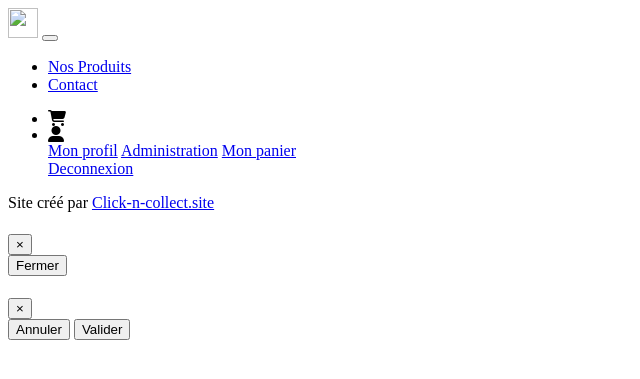
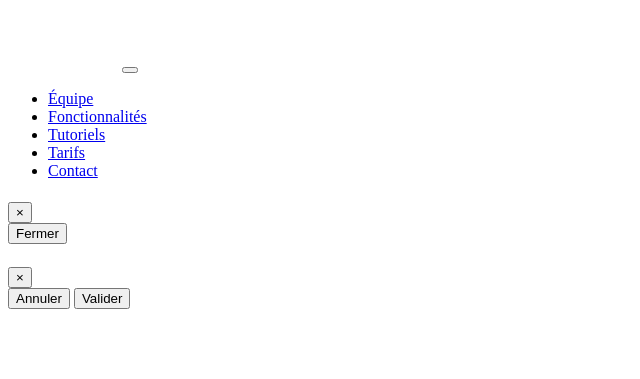
Before and after one commit to mostuf/CandC-commercial, a PHP site: template View/layout.php in a window 1280 px wide. Shown: the top 379 px of the page, without its empty margins (0-640 px from the left). Run offline with PHP 8.4, Linux system fonts and the light colour scheme; the template is opened without the code that fills it, so the values that code supplies are empty; some libraries are stand-ins or nearby versions.

Commit message:
debug + design

```diff
--- a/Controller/HomeController.php
+++ b/Controller/HomeController.php
@@ -3,7 +3,6 @@
     {
         public function Home()
         {
-            $this->addParam("clientConfig",Config::getConfig("clientConfig"));
             $this->view("home");
         }
 
--- a/View/layout.php
+++ b/View/layout.php
@@ -15,55 +15,28 @@
     </head>
     <body>
         <nav class="navbar navbar-dark bg-dark fixed-top navbar-expand-sm">
-            <a class="navbar-brand" href="/"><img src="<?= Config::getConfig("clientConfig")->company->logo; ?>" width="30" height="30" alt=""></a>
+            <a class="navbar-brand mr-5" href="/"><img src="/Img/logo.png" width="110" alt=""></a>
             <button class="navbar-toggler" type="button" data-toggle="collapse" data-target="#navbarSupportedContent" aria-controls="navbarSupportedContent" aria-expanded="false" aria-label="Toggle navigation">
                 <span class="navbar-toggler-icon"></span>
             </button>
 
             <div class="collapse navbar-collapse" id="navbarSupportedContent">
                 <ul class="navbar-nav mr-auto">
-                    <li class="nav-item">
-                        <a class="nav-link" href="/Produits">Nos Produits</a>
+                    <li class="nav-item mr-5">
+                        <a class="nav-link" href="/Equipe">Équipe</a>
                     </li>
-                    <li class="nav-item">
+                    <li class="nav-item mr-5">
+                        <a class="nav-link" href="/Fontionnalités">Fonctionnalités</a>
+                    </li>
+                    <li class="nav-item mr-5">
+                        <a class="nav-link" href="/Tutoriels">Tutoriels</a>
+                    </li>
+                    <li class="nav-item mr-5">
+                        <a class="nav-link" href="/Tarifs">Tarifs</a>
+                    </li>
+                    <li class="nav-item mr-5">
                         <a class="nav-link" href="/Contact">Contact</a>
                     </li>
-                </ul>
-                <ul class="navbar-nav mr-0">
-                    <?php if(!empty($profil)){ ?>
-                        <li class="nav-item">
-                            <i class="fas fa-shopping-cart nav-link cart-number dropdown-toggle"><span class="badge badge-pill badge-danger" id="cart-number"></span></span></i>
-                            <div class='dropdown-menu dropdown-menu-right nopadding mr-3' id="cart-content">
-                                <ul class="list-group">
-
-                                </ul>
-                            </div>
-                        </li>
-                        <li class="nav-item">
-                            <i class="fas fa-user-alt nav-link dropdown-toggle" id="profil-nav-button" data-toggle='dropdown'></i>
-                            <div class='dropdown-menu dropdown-menu-right'>
-                                <a class='dropdown-item' href='/User/Profil'>Mon profil</a>
-                                <?php if ($profil->checkRole("Admin")){ ?>
-                                    <a class='dropdown-item' href='/Admin'>Administration</a>
-                                <?php } ?>
-                                <a class='dropdown-item cart-number' href='/Panier'>Mon panier<span class="badge badge-pill badge-danger"></span></a>
-                                <div class="dropdown-divider"></div>
-                                <a class='dropdown-item' href='/Logoff'>Deconnexion</a>
-                            </div>
-                        </li>
-                    <?php }else{ ?>
-                        <li class="nav-item">
-                            <i class="fas fa-shopping-cart nav-link cart-number dropdown-toggle"><span class="badge badge-pill badge-danger" id="cart-number"></span></span></i>
-                            <div class="dropdown-menu dropdown-menu-right nopadding mr-3" id="cart-content">
-                                <ul class="list-group">
-
-                                </ul>
-                            </div>
-                        </li>
-                        <li class="nav-item">
-                            <a id="profil-nav-button" class="fas fa-user-alt nav-link" href="/Login"><i class=""></i></a>
-                        </li>
-                    <?php } ?>
                 </ul>
             </div>
         </nav>
@@ -102,7 +75,7 @@
                 <?php } ?>
             <?php } ?>
             <footer>
-                Site créé par <a href="https://www.click-n-collect.site/" target="_blank">Click-n-collect.site</a>
+
             </footer>
         </div>
         <div class="modal fade" id="alertModal">
--- a/css/global.css
+++ b/css/global.css
@@ -168,3 +168,7 @@ footer{
     margin-left: 15%;
     margin-right: 15%;
 }
+
+.navbar-dark .navbar-nav .nav-link {
+    font-size: 130%;
+}
```
Also changed, not shown: View/Home/home.php (deleted, +0 -7 lines).
